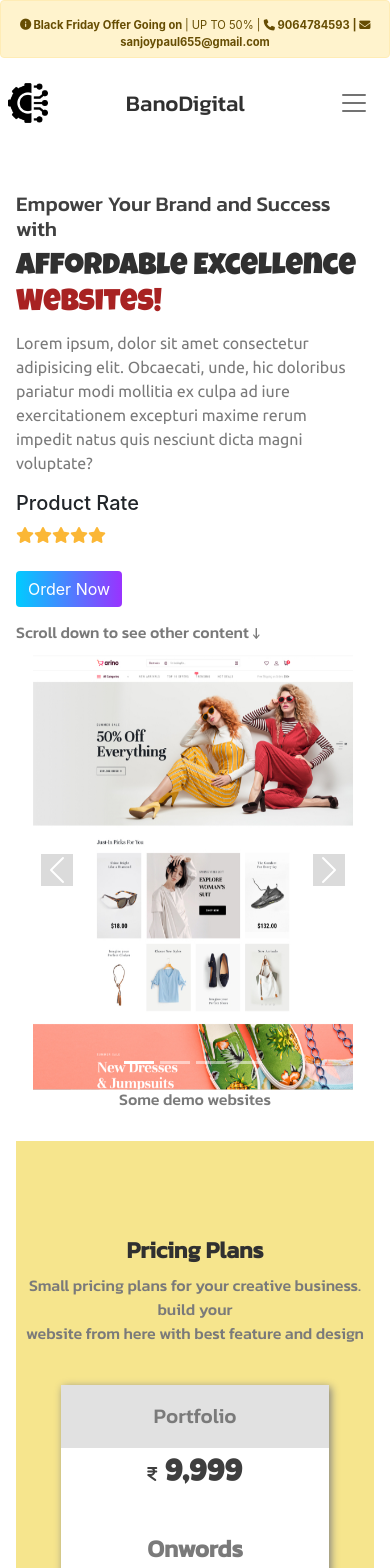
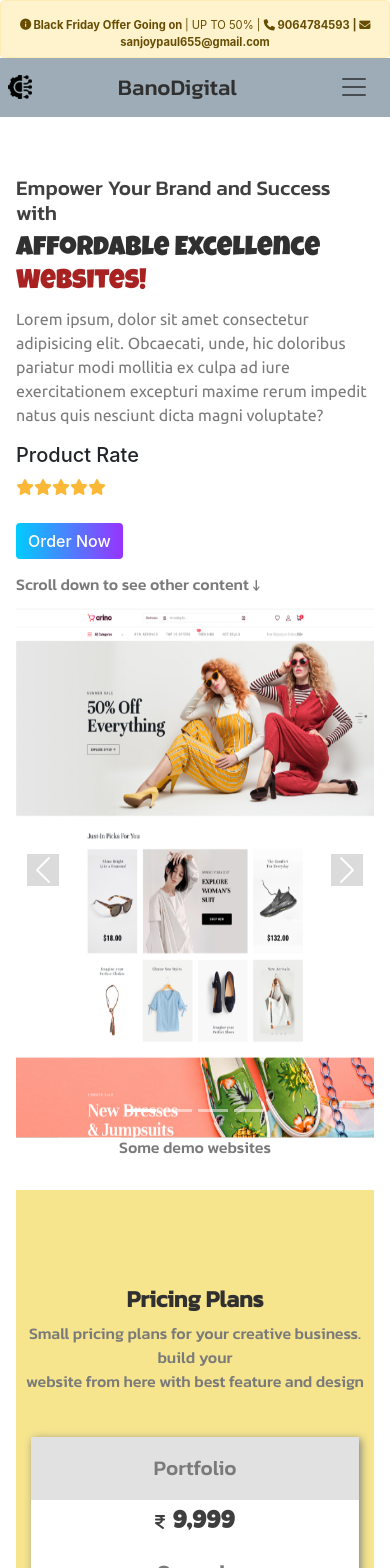
Before and after one commit to SanjayPaul4u/BanoDigital-Project2, a React (Create React App) app in the folder client/: page / in a window 390 px wide. Shown: the top 1568 px of the page. Built offline with nearby package versions, Linux system fonts and the light colour scheme; no server answers.

Commit message:
Responsive style refactoring

```diff
--- a/client/src/components/Login.js
+++ b/client/src/components/Login.js
@@ -33,7 +33,7 @@ const Login = () => {
 
   return (
     <div className='container' id='main-login'>
-        <div id="sub-login-div">
+        <div id="sub-login-div" className='col-10 col-md-6 col-xl-4'>
           <div id='heading-div'>
             <h3>Login</h3>
           </div>
--- a/client/src/components/Signup.js
+++ b/client/src/components/Signup.js
@@ -1,7 +1,9 @@
-import React, { useContext, useState } from 'react'
+import React, { useContext, useEffect, useState } from 'react'
 import '../style/Signup.css'
-import { Link, useNavigate } from 'react-router-dom'
+import { Link, useLocation, useNavigate } from 'react-router-dom'
 import AuthContext from '../context/auth/authContext'
+import GetCookie from '../hooks/getCookie'
+
 
 
 
@@ -30,9 +32,26 @@ const Signup = () => {
       console.log("Invalid Creadential");
     }
   }
+
+
+
+  // using "useLocation"
+  const location = useLocation();
+  const [path, setPath] = useState(location.pathname);
+  console.log(path);
+
+   // using "useEffect TODO📌📌📌📌📌📌📌📌📌📌📌📌📌"
+  useEffect(() => {
+    setPath(location.pathname);
+    if(GetCookie("bdigital-token") && path==="/signup"){
+      navigate(-1);
+      console.log("okay");
+    }
+    // eslint-disable-next-line
+  }, [])
   return (
     <div className='container' id='main-signup'>
-        <div id="sub-signup-div">
+        <div id="sub-signup-div" className='col-10 col-md-6 col-xl-4'>
           <div id='heading-div'>
             <h3>SignUp</h3>
             <p>Creat Account</p>
--- a/client/src/components/home-comp/Banner.js
+++ b/client/src/components/home-comp/Banner.js
@@ -74,7 +74,7 @@ const Banner = () => {
                     </div>
 
                     {/* RIGHT - CARAUSEL2  */}
-                    <div className="col-md-4 col-xl-4 position-relative" id='right-carausel-row-2' style={{overflow:"hidden"}}>
+                    <div className="col-xl-4 position-relative" id='right-carausel-row-2' style={{overflow:"hidden"}}>
                         <div id="carouselExampleControls" className="carousel slide position-absolute" data-bs-ride="carousel">
                         <div className="carousel-inner">
                             <div className="carousel-item active">
--- a/client/src/components/home-comp/Price.js
+++ b/client/src/components/home-comp/Price.js
@@ -19,7 +19,7 @@ const Price = () => {
           <div className="row">
 
 
-              <div className="price-list col-10 col-md-6 col-xl-3 mb-4" id='price-list-1'>
+              <div className="price-list col-6 col-md-6 col-xl-3 mb-4" id='price-list-1'>
               <div className="card price-card">
                   <h5 className="card-title">Portfolio</h5>
                 <div className="card-body">
@@ -36,7 +36,7 @@ const Price = () => {
               </div>
               </div>
 
-              <div className="price-list col-10 col-md-6 col-xl-3 mb-4" id='price-list-1'>
+              <div className="price-list col-6 col-md-6 col-xl-3 mb-4" id='price-list-1'>
               <div className="card price-card">
                   <h5 className="card-title">Business</h5>
                 <div className="card-body">
@@ -53,7 +53,7 @@ const Price = () => {
               </div>
               </div>
 
-              <div className="price-list col-10 col-md-6 col-xl-3 mb-4" id='price-list-1'>
+              <div className="price-list col-6 col-md-6 col-xl-3 mb-4" id='price-list-1'>
               <div className="card price-card">
                   <h5 className="card-title">E-Commerce</h5>
                 <div className="card-body">
@@ -70,7 +70,7 @@ const Price = () => {
               </div>
               </div>
 
-              <div className="price-list col-10 col-md-6 col-xl-3 mb-4" id='price-list-1'>
+              <div className="price-list col-6 col-md-6 col-xl-3 mb-4" id='price-list-1'>
               <div className="card price-card">
                   <h5 className="card-title">Customize</h5>
                 <div className="card-body">
--- a/client/src/components/home-comp/Review.js
+++ b/client/src/components/home-comp/Review.js
@@ -64,7 +64,7 @@ const Review = () => {
             })
             }
 
-            <div className=''>
+            <div id='main-review-bottoms'>
               <Link className='btn btn-sm btn-primary' to="/mainreview">Rate Us</Link>
               <Link className='btn btn-sm btn-primary mx-2' to="/mainreview">More Review</Link>
             </div>
--- a/client/src/style/Banner.css
+++ b/client/src/style/Banner.css
@@ -19,11 +19,11 @@
 /* ---------------------------------------------------------------------------- */
 #left-banner-raw{
     /* background-color: rgb(255, 239, 239); */
-    height: 100%;
     display: flex;
     flex-direction: column;
     padding-top: 5rem;
     padding-left: 0rem;
+    padding-right: 1.5rem;
 }
 #left-banner-raw #five-star{
     color: #fbb736;
@@ -56,14 +56,14 @@
     outline: none;
     border: none;
     background: linear-gradient(to right, #00ccff 0%, #9933ff 100%);
-    font-weight: 5000;
+    font-weight: 500;
+    margin-bottom: 1rem
 }
 #banner-btn:hover{
     background: linear-gradient(to left, #00ccff 0%, #9933ff 100%);
 }
 /* ---------------------------------------------------------------------------- */
 #right-banner-row{
-    /* border: 2px solid red; */
     height: 100%;
     padding: 0;
     margin: 0rem;
@@ -95,92 +95,71 @@
     color: #7a7a7a;
     font-family: 'Kanit', sans-serif;
     text-align: center;
+
 }
 
 /* 📌📌------------------------------------------------------------------- */
 
-@media only screen and (max-width: 1390px) {
+@media only screen and (max-width: 1390px){
     #right-carausel-row-2{
         display: none;
     }
+    #right-banner-row #carouselExampleIndicators{
+        width: auto;
+    }
     #left-carausel-row-1{
-        margin-left: 5rem;
+        /* border: 2px solid green; */
+        margin-right: 0rem;
     }
-    .textForUnderstandUser1 {
-        margin-top: 1rem;
+    #right-banner-row .row{
+        /* background-color: red; */
+        display: flex;
+        justify-content: flex-end;
+        align-items: center;
+    }
+    .textForUnderstandUser1{
+        margin-top: 0;
+        height: 100%;
+        display: flex;
+        align-items: flex-end;
+    }
+    #left-banner-raw {
+        padding-top: 4rem;
+        padding-right: 0rem;
     }
 }
-@media only screen and (max-width: 1199px) {
-    #left-carausel-row-1{
-        margin-left: 3rem;
-    }
-    #right-banner-row #carouselExampleIndicators {
-        width: 23rem;
-    }
-    #left-banner-raw h1 {
-        font-size: 1.9rem;
+@media only screen and (max-width: 991px){
+    #left-banner-raw h1{
+        font-size: 1.7rem;
     }
     #left-banner-raw h3 {
         font-size: 1.3rem;
     }
 }
-@media only screen and (max-width: 991px) {
-    #main-banner .row{
-        display: flex;
-        justify-content: center;
-        flex-direction: column;
+@media only screen and (max-width: 360px){
+    #right-banner-row #carouselExampleIndicators img {
+        height: 27rem;
     }
-    #left-banner-raw{
-        width: 100%;
+    #left-banner-raw h1{
+        font-size: 1.5rem;
     }
-    #right-banner-row #carouselExampleIndicators {
-        width: 32rem;
+    #left-banner-raw h3 {
+        font-size: 1.2rem;
     }
-}
-@media only screen and (max-width: 767px) {
-    #right-banner-row #carouselExampleIndicators {
-        width: 26rem;
-    }
-    #left-carausel-row-1{
-        margin-left: 0.8rem;
-    }
-}
-@media only screen and (max-width: 574px) {
-    #right-banner-row #carouselExampleIndicators img{
-        height: 27.5rem;
-    }
-    #right-banner-row #carouselExampleIndicators {
-        width: 20rem;
+    #left-banner-raw p {
+        font-size: 0.9rem;
     }
 
-    #right-banner-row{
-        display: flex;
-        justify-content: center;
-        align-items: center;
+}
+@media only screen and (max-width: 280px){
+    #left-banner-raw h1{
+        font-size: 1.3rem;
     }
-    #left-carausel-row-1{
-        padding-left: 0.5rem;
-        /* padding-right: 3.2rem; */
+    #left-banner-raw h3 {
+        font-size: 1rem;
     }
+    #left-banner-raw p {
+        font-size: 0.8rem;
+    }
+
 }
-
-@media only screen and (max-width: 387px) {
-    #right-banner-row #carouselExampleIndicators img{
-        height: 22rem;
-    }
-    #right-banner-row #carouselExampleIndicators {
-        width: 17rem;
-    }
-    #left-carausel-row-1{
-        padding: 0rem;
-        margin: 0;
-    }
-}
-@media only screen and (max-width: 298px) {
-    #right-banner-row #carouselExampleIndicators img{
-        height: 19rem;
-    }
-    #right-banner-row #carouselExampleIndicators {
-        width: 14rem;
-    }
-}
--- a/client/src/style/Login.css
+++ b/client/src/style/Login.css
@@ -1,27 +1,27 @@
 @import url('https://fonts.googleapis.com/css2?family=Ubuntu&display=swap');
 /* font-family: 'Ubuntu', sans-serif; */
+@import url('https://fonts.googleapis.com/css2?family=Kanit:wght@500&display=swap');
+/* font-family: 'Kanit', sans-serif; */
 
 #main-login{
-    padding-top: 0rem;
-    padding-left: 3rem;
-    padding-right: 3rem;
-    height: 100vh;
+    min-height: 100vh;
+    max-height: auto;
+    padding: 0;
     display: flex;
     justify-content: center;
     align-items: center;
 
 }
 #sub-login-div{
+    margin-top: 7rem;
     font-family: 'Ubuntu', sans-serif;
-    height: auto;
-    width: 27%;
     padding: 1rem;
-    border: 0.1rem solid #6747c7;
+    border: 0.1rem solid #f0e8e1;
     border-radius: 0.3rem;
     background-color: #f7f6f9;
 }
 #sub-login-div #heading-div{
-    background-color: #6747c7;
+    background-color: #f77049eb;
     margin: -1rem;
     margin-bottom: 1rem;
     padding: 0.5rem;
@@ -33,13 +33,20 @@
     margin-bottom: -1rem;
     margin-top: 2rem;
 }
+#sub-login-div #footer-div a{
+    color: #f77049eb;
+    font-weight: 500;
+    font-size: 0.9rem;
+    font-family: 'Kanit', sans-serif;
+
+}
 #sub-login-div form{
 }
 #sub-login-div form .btn{
     border:none;
-    background: linear-gradient(to top left, #00ccff 0%, #9933ff 50%);
+    background: linear-gradient(to top left, #00ccff 0%, #f77049eb 50%);
 }
 #sub-login-div form .btn:hover{
     border:none;
-    background: linear-gradient(to top left, #9933ff 0%, #00ccff 100%);
+    background: linear-gradient(to top left, #f77049eb 50%, #00ccff 100%);
 }
--- a/client/src/style/Navbar.css
+++ b/client/src/style/Navbar.css
@@ -53,6 +53,11 @@
     margin-right: 1.4rem;
 }
 
+@media only screen and (max-width: 1390px){
+    #brandLogo {
+        height: 1.8rem;
+    }
+}
 @media only screen and (max-width: 1200px){
     .navbar-nav .nav-link{
         margin-right: 0.8rem;
@@ -67,10 +72,23 @@
     .navbar-nav .nav-link{
         font-size: 1rem;
     }
+    #main-navbar {
+        padding-top: 0.4rem;
+        padding-bottom: 0.4rem;
+        background-color: #9dacb6;
+    }
 }
 
 @media only screen and (max-width:574px){
     .container-navbar{
         padding:0.5rem;
     }
+    #brandLogo {
+        height: 1.5rem;
+    }
+    #main-navbar {
+        padding-top: 0rem;
+        padding-bottom: 0rem;
+    }
+
 }
--- a/client/src/style/Price.css
+++ b/client/src/style/Price.css
@@ -9,7 +9,7 @@
     min-height: 72vh;
     max-width: auto;
     background-color: #f6e58d;
-
+    margin-bottom: -8rem
 }
 /* #main-price .row{
 } */
@@ -96,39 +96,51 @@
 }
 
 /* ---------------------------------------------------------------- */
+@media only screen and (max-width: 1199px){
+    #main-price-body .row{
+        padding: 0 9rem;;
+    }
+
+}
+@media only screen and (max-width: 991px){
+    #main-price-body .row{
+        padding: 0 0;
+    }
+
+}
 @media only screen and (max-width: 767px){
-    #main-price .row{
+    #main-price-body .row .price-list{
+        padding: 0.2rem;
+    }
+    #main-price-body .price-card{
+        height: 21rem;
+    }
+    #main-price-body .price-card:hover{
+        height: 24rem;
+    }
+
+    #main-price-body .price-card .card-body .btn {
+        font-size: 0.9rem;
+    }
+    #main-price-body .price-card p {
+        font-size: 0.9rem;
+    }
+    #main-price-body .price-card .card-body-head h3 {
+        font-size: 1.6rem;
+    }
+    #main-price-body .price-card h6 {
+        font-size: 1.2rem;
+    }
+}
+@media only screen and (max-width: 460px){
+    #main-price-body .row{
         display: flex;
         justify-content: center;
         align-items: center;
+        flex-direction: column;
+        padding: 0 0.5rem;
+    }
+    #main-price-body .row .price-list{
+        width: 100%;
     }
 }
-@media only screen and (max-width: 360px){
-    #main-price-body {
-        padding-left: 0rem;
-        padding-right: 0rem;
-    }
-
-    #main-price-body .price-card{
-        height: 16rem;
-    }
-    #main-price-body .price-card:hover{
-        height: 19rem;
-    }
-    #main-price-body .price-card h5 {
-        padding: 0.5rem;
-        font-size: 1rem;
-    }
-    #main-price-body .price-card .card-body-head h3 {
-        font-size: 1.5rem;
-    }
-    #main-price-body .price-card h6 {
-        font-size: 1rem;
-    }
-    #main-price-body .price-card p {
-        font-size: 0.8rem;
-    }
-    #main-price-body .price-card .card-body .btn {
-        font-size: 0.8rem;
-    }
-}
--- a/client/src/style/Review.css
+++ b/client/src/style/Review.css
@@ -105,6 +105,9 @@
     background: linear-gradient(to right, #9933ff 50%, #00ccff 100%) ;
     border: none;
 }
+#main-review-bottoms{
+    margin-left: -2rem;
+}
 
 /* ------------------------------------------------------------------------------- */
 @media only screen and (max-width:1390px){
@@ -117,6 +120,11 @@
         width: 70%;
     }
 }
+@media only screen and (max-width:767px){
+    #reviews-div .review-card .sub-review-card{
+        padding-right: 0;
+    }
+}
 @media only screen and (max-width:360px){
     #reviews-div .review-card .dp {
         height: 3rem;
@@ -126,4 +134,7 @@
     #reviews-div .review-card .review-star {
         margin-top: -2.5rem;
     }
+    #reviews-div .review-card .sub-review-card{
+        padding-left: 0;
+    }
 }
--- a/client/src/style/Signup.css
+++ b/client/src/style/Signup.css
@@ -2,27 +2,26 @@
 /* font-family: 'Ubuntu', sans-serif; */
 
 #main-signup{
-    padding-top: 4rem;
-    padding-left: 3rem;
-    padding-right: 3rem;
-    height: 100vh;
+
+    min-height: 100vh;
+    max-height: auto;
     display: flex;
     justify-content: center;
     align-items: center;
 
 }
 #sub-signup-div{
+    margin-top: 10rem;
+    margin-bottom: 2rem;
     font-family: 'Ubuntu', sans-serif;
-    height: auto;
-    width: 27%;
     padding: 1rem;
-    border: 0.1rem solid #6747c7;
+    border: 0.1rem solid #f0e8e1;
     border-radius: 0.3rem;
     background-color: #f7f6f9;
 }
 
 #sub-signup-div #heading-div{
-    background-color: #6747c7;
+    background-color: #f77049eb;
     margin: -1rem;
     margin-bottom: 1rem;
     padding: 0.5rem;
@@ -40,13 +39,29 @@
     margin-bottom: -1rem;
     margin-top: 2rem;
 }
+#sub-signup-div #footer-div a{
+    color: #f77049eb;
+    font-weight: 500;
+    font-size: 0.9rem;
+    font-family: 'Kanit', sans-serif;
+}
+
 #sub-signup-div form{
 }
 #sub-signup-div form .btn{
     border:none;
-    background: linear-gradient(to top left, #00ccff 0%, #9933ff 50%);
+    background: linear-gradient(to top left, #f77049eb 50%, #9933ff 100%);
 }
 #sub-signup-div form .btn:hover{
     border:none;
-    background: linear-gradient(to top left, #9933ff 0%, #00ccff 100%);
+    background: linear-gradient(to top right, #f77049eb 50%, #9933ff 100%);
 }
+
+@media only screen and (max-width: 360px) {
+    #sub-signup-div #footer-div p {
+        margin-top: -1.8rem;
+    }
+    #sub-signup-div form .form-label {
+        margin-bottom: 0rem;
+    }
+}
```
